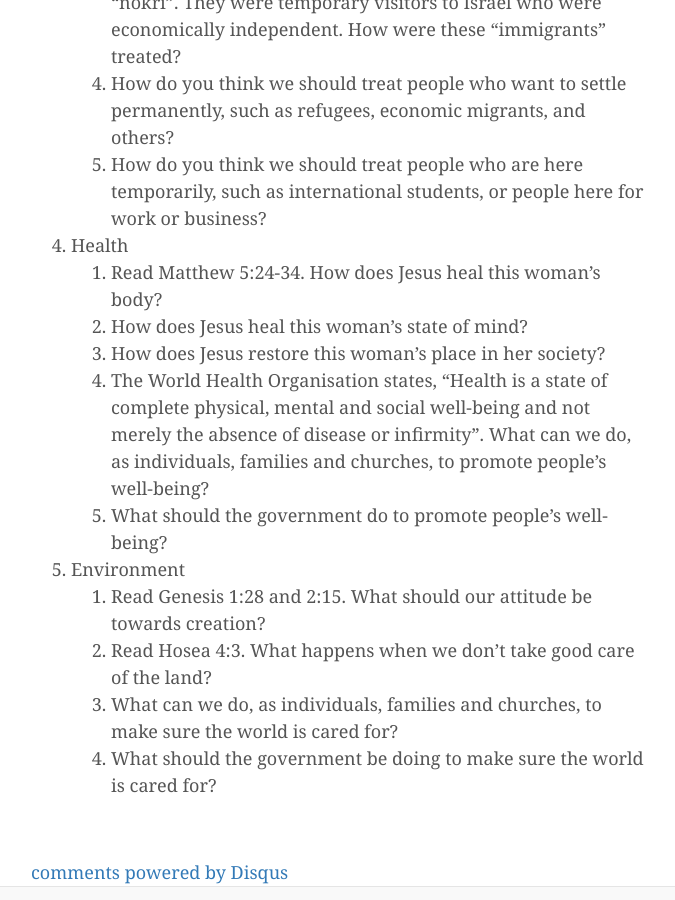
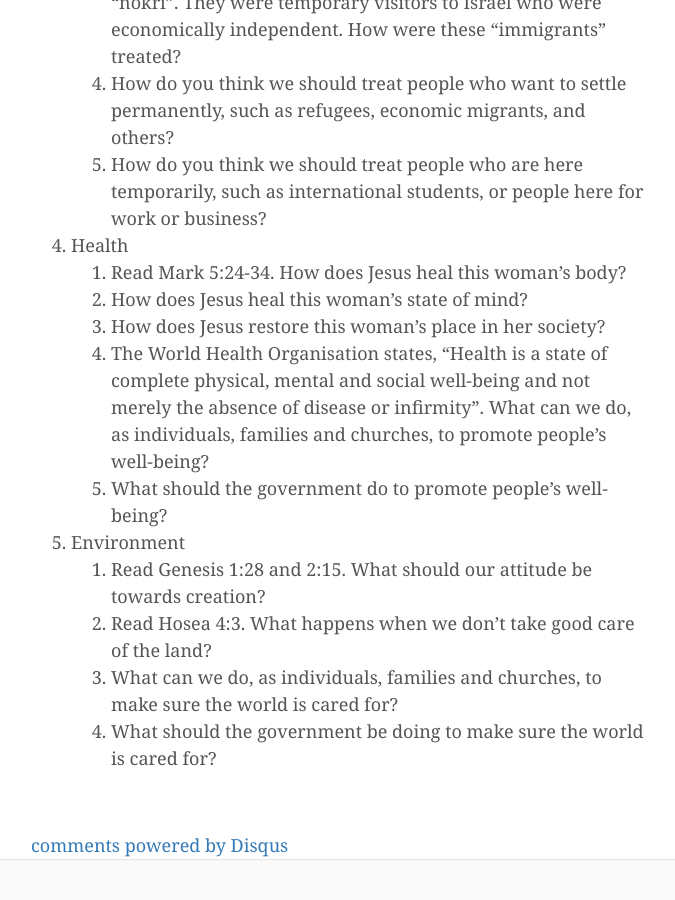
Before and after one commit to anthonyjsmith/anthonyjsmith.github.io, a Jekyll site: the page built from _posts/2015-04-21-general-election-bible-study.md, in a window 1280 px wide and 900 px high, scrolled down 1406 px. Shown: the whole window, without its empty margins (139-814 px from the left). Built offline with Jekyll 4.4.1, drawn with Linux system fonts in a browser that asks for light colours; nearby versions of some CDN libraries; comment, search, counter and statistics services are not loaded.

Commit message:
Correction: Matthew -> Mark

```diff
--- a/_posts/2015-04-21-general-election-bible-study.md
+++ b/_posts/2015-04-21-general-election-bible-study.md
@@ -27,7 +27,7 @@ I don't expect anyone will follow this study and end up knowing who to vote for
    1. How do you think we should treat people who want to settle permanently, such as refugees, economic migrants, and others?
    1. How do you think we should treat people who are here temporarily, such as international students, or people here for work or business?
 1. Health
-   1. Read Matthew 5:24-34. How does Jesus heal this woman's body?
+   1. Read Mark 5:24-34. How does Jesus heal this woman's body?
    1. How does Jesus heal this woman's state of mind?
    1. How does Jesus restore this woman's place in her society?
    1. The World Health Organisation states, "Health is a state of complete physical, mental and social well-being and not merely the absence of disease or infirmity". What can we do, as individuals, families and churches, to promote people's well-being?
```
